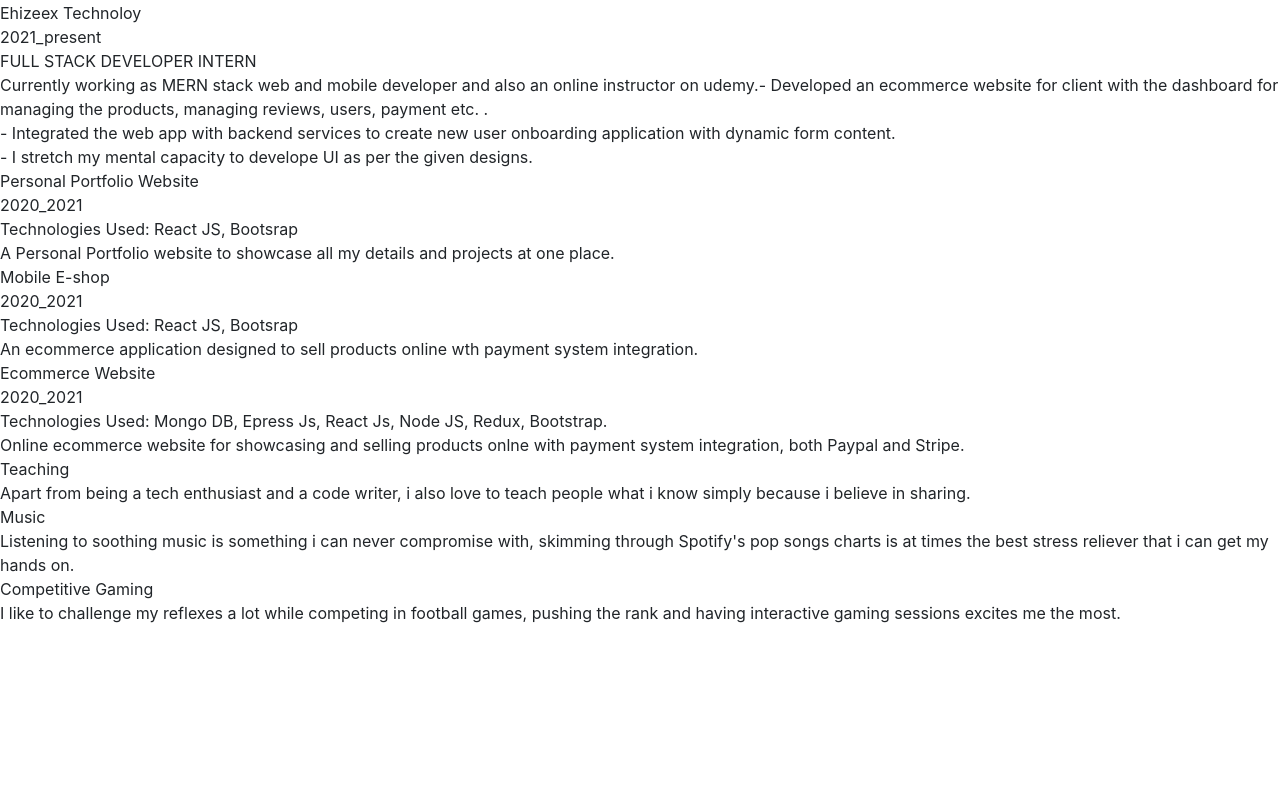
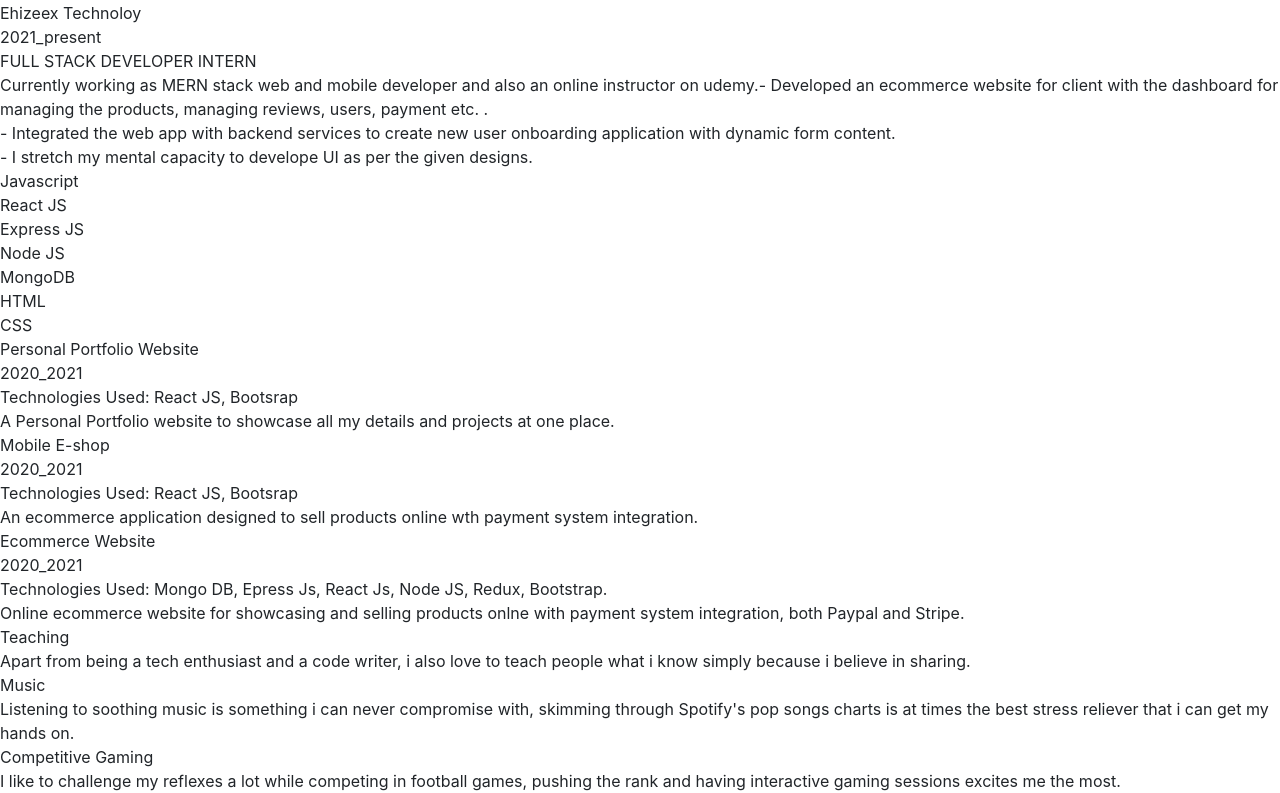
Before and after one commit to SatyaNithin69/prashanth-portfolio, a React (Create React App) app: page / in a window 1280 px wide. Shown: the part 3304-4097 px from the top of the page. Before the commit the page ends 3929 px from the top, so only its background shows below. Built offline with nearby package versions, Linux system fonts and the light colour scheme; the HTML template or start-up script is replaced by a standard one; a web font is replaced by a local one.

Commit message:
Resume details

```diff
--- a/src/PortfolioContainer/Resume/Resume.js
+++ b/src/PortfolioContainer/Resume/Resume.js
@@ -141,7 +141,7 @@ const Resume = (props) => {
       className="resume-screen-container programming-skills-container"
       key="programming-skills"
     >
-      {programmingSkillDetails.map((skill, index) => {
+      {programmingSkillDetails.map((skill, index) => (
         <div className="skill-parent" key={index}>
           <div className="heading-bullet"></div>
           <span>{skill.skill}</span>
@@ -151,8 +151,8 @@ const Resume = (props) => {
               className="active-percentage"
             ></div>
           </div>
-        </div>;
-      })}
+        </div>
+      ))}
     </div>,
     <div className="resume-screen-containet" key="projects">
       {projectDetails.map((projectDetails, index) => (
```
